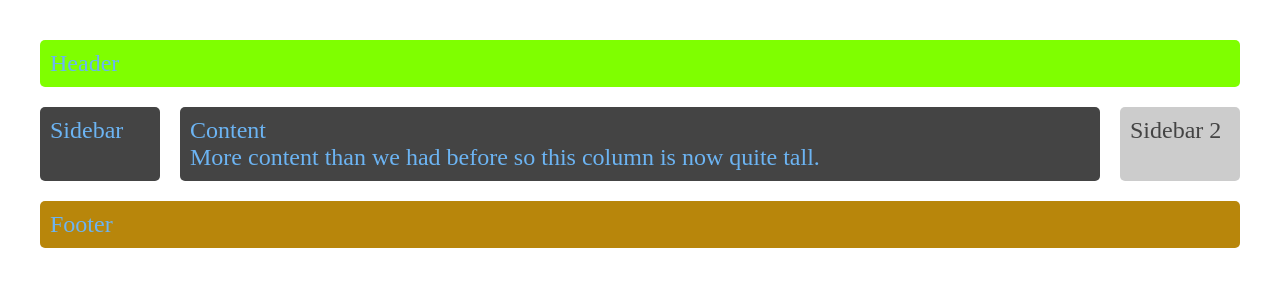
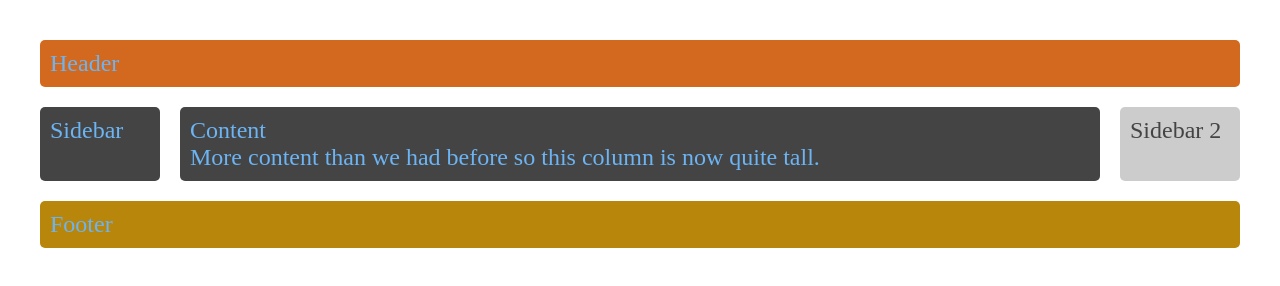
Before and after one commit to Jfbranchaud/Exercice-2, a plain HTML site: page index.htm in a window 1280 px wide. Drawn offline with Linux system fonts and the light colour scheme.

Commit message:
changer couleur header

```diff
--- a/CSS/style.css
+++ b/CSS/style.css
@@ -72,7 +72,7 @@ body {
   }
 
   .header{
-    background-color: chartreuse;
+    background-color: chocolate;
 
   }
 
```
